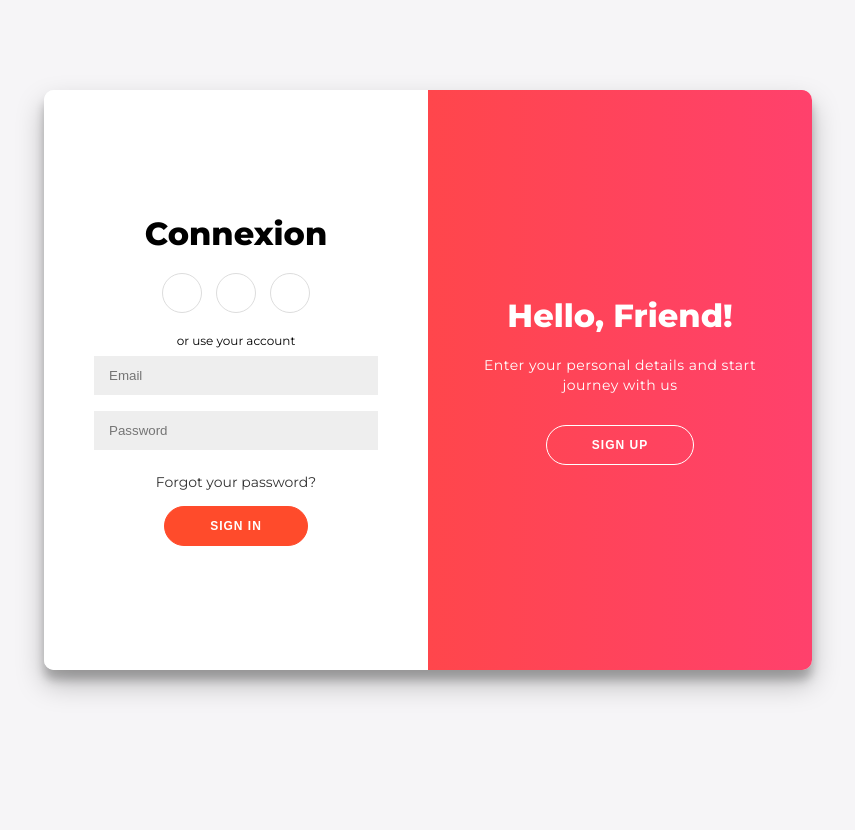
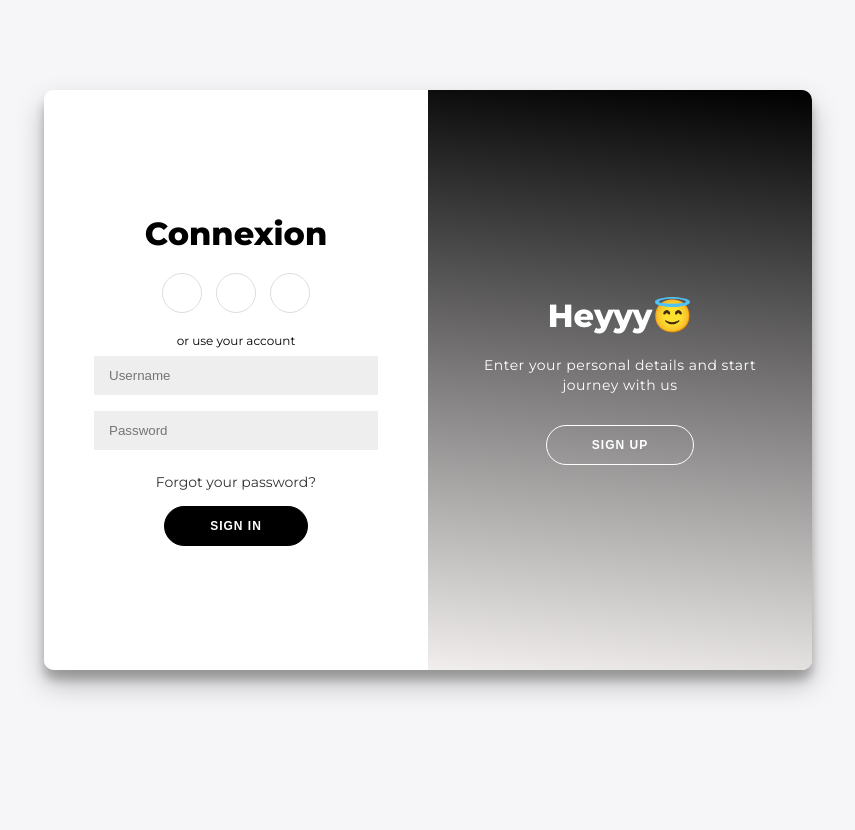
Before and after one commit to 8srael/e-sondage, a Django app: page /authentication/login_and_register/ in a window 1280 px wide. Shown: the whole page, without its empty margins (212-1067 px from the left). Run offline with Django 5.2, Linux system fonts and the light colour scheme.

Commit message:
16-05-2024 . authentication with username and mdp done✅🆗

```diff
--- a/authentication/static/style.css
+++ b/authentication/static/style.css
@@ -46,8 +46,10 @@ a {
 
 button {
 	border-radius: 20px;
-	border: 1px solid #FF4B2B;
-	background-color: #FF4B2B;
+	/* border: 1px solid #FF4B2B;
+	background-color: #FF4B2B; */
+    border: 1px solid #000;
+	background-color: #000;
 	color: #FFFFFF;
 	font-size: 12px;
 	font-weight: bold;
@@ -162,7 +164,7 @@ input {
 .overlay {
 	background: #FF416C;
 	background: -webkit-linear-gradient(to right, #FF4B2B, #FF416C);
-	background: linear-gradient(to right, #FF4B2B, #FF416C);
+	background: linear-gradient(5deg, #fffbfb, #000);
 	background-repeat: no-repeat;
 	background-size: cover;
 	background-position: 0 0;
--- a/authentication/templates/login_and_register.html
+++ b/authentication/templates/login_and_register.html
@@ -14,28 +14,32 @@
 			<div class="form-container sign-up-container">
 				<form method="POST" action="{% url 'register' %}">
 					{% csrf_token %}
-					{% if register_error %}
-						<span style="color:red">{{ register_error }}</span>
+					{% if messages and showRegister %}
+						{% for message in messages %}
+							<span style="color:red; margin-bottom: 10px">{{ message }}</span>
+						{% endfor%}
 					{% endif %}
-					<h2>Inscription</h2>
+					<h1>Inscription</h1>
 					<div class="social-container">
 						<a href="#" class="social"><i class="fab fa-facebook-f"></i></a>
 						<a href="#" class="social"><i class="fab fa-google-plus-g"></i></a>
 						<a href="#" class="social"><i class="fab fa-linkedin-in"></i></a>
 					</div>
 					<span>or use your email for registration</span>
-					<input type="text" placeholder="Name" name="username"/>
-					<input type="email" placeholder="Email" name="email"/>
-					<input type="password" placeholder="Password" name="password" />
-					<input type="password" placeholder="Confirm Password" name = "confirm-password" />
+					<input type="text" placeholder="Name" name="username" required/>
+					<input type="email" placeholder="Email" name="email" required/>
+					<input type="password" placeholder="Password" name="password" required/>
+					<input type="password" placeholder="Confirm Password" name = "confirm-password" required/>
 					<button type="submit">Sign Up</button>
 				</form>
 			</div>
 			<div class="form-container sign-in-container">
 				<form method="POST" action="{% url 'login' %}">
 					{% csrf_token %}
-					{% if login_error %}
-						<span style="color:red">{{ login_error }}</span>
+					{% if messages and showLogin %}
+						{% for message in messages %}
+							<span style="color:red; margin-bottom: 10px">{{ message }}</span>
+						{% endfor%}
 					{% endif %}
 					<h1>Connexion</h1>
 					<div class="social-container">
@@ -44,8 +48,9 @@
 						<a href="#" class="social"><i class="fab fa-linkedin-in"></i></a>
 					</div>
 					<span>or use your account</span>
-					<input type="email" placeholder="Email" name="email" />
-					<input type="password" placeholder="Password" name="password" />
+					<input type="text" placeholder="Username" name="username" required/>
+					{% comment %} <input type="email" placeholder="Email" name="email" required/> {% endcomment %}
+					<input type="password" placeholder="Password" name="password" required/>
 					<a href="#">Forgot your password?</a>
 					<button type="submit">Sign In</button>
 				</form>
@@ -53,12 +58,12 @@
 			<div class="overlay-container">
 				<div class="overlay">
 					<div class="overlay-panel overlay-left">
-						<h1>Welcome Back!</h1>
+						<h1>Bienvenue👋🏽</h1>
 						<p>To keep connected with us please login with your personal info</p>
 						<button class="ghost" id="signIn">Sign In</button>
 					</div>
 					<div class="overlay-panel overlay-right">
-						<h1>Hello, Friend!</h1>
+						<h1>Heyyy😇</h1>
 						<p>Enter your personal details and start journey with us</p>
 						<button class="ghost" id="signUp">Sign Up</button>
 					</div>
--- a/authentication/urls.py
+++ b/authentication/urls.py
@@ -7,6 +7,7 @@ from . import views
 
 urlpatterns = [
     path('login_and_register/', views.login_and_register, name='login_and_register'),
-    path('login/', views.login, name='login'),
-    path('register/', views.register, name='register'),
+    path('login/', views.user_login, name='login'),
+    path('register/', views.user_register, name='register'),
+    path('logout/', views.user_logout, name='logout'),
 ]
--- a/authentication/views.py
+++ b/authentication/views.py
@@ -1,8 +1,9 @@
 from django.shortcuts import render, redirect
-from django.contrib.auth import authenticate
+from django.contrib.auth import authenticate, login
+from django.contrib import messages
 from django.http import HttpResponse
 from django.contrib.auth.models import User
-
+from django.contrib.auth.decorators import login_required
 
 # Create your views here.
 
@@ -10,20 +11,25 @@ def login_and_register(request):
     return render(request, 'login_and_register.html')
 
 # login view
-def login(request):
+def user_login(request):
     if request.method == 'POST':
-        email = request.POST['email']
+        username = request.POST['username']
         password = request.POST['password']
-        print(email, password)
-        user = authenticate(email=email, password=password)
+        print(username, password, request is None)
+        user = authenticate(request, username=username, password=password)
+        print(user)
         if user:
             login(request, user)
-            return HttpResponse('Logged in')
-        return render(request, 'login_and_register.html', {'login_error': 'Nom d\'utilisateur ou mot de passe incorrect'})
+            print('In')
+            return HttpResponse(f"Logged in User {user.username}")
+        else:
+            print('Out')
+            messages.error(request, 'Email ou mot de passe incorrect')
+            return render(request, 'login_and_register.html', {'showLogin':True})
     else:
-        return render(request, 'login_and_register.html')
+        return redirect('login_and_register')
 
-def register(request):
+def user_register(request):
     if request.method == 'POST':
         username = request.POST['username']
         email = request.POST['email']
@@ -33,13 +39,17 @@ def register(request):
         print(username, email, password, confirm_password)
 
         if(len(password) < 8):
-            return render(request, 'login_and_register.html', {'register_error': 'Le mot de passe doit contenir au moins 8 caractères', 'stay' : True})
+            messages.error(request, 'Le mot de passe doit contenir au moins 8 caractères')
+            return  render(request, 'login_and_register.html', {'stay': True, 'showRegister':True})
         if(password != confirm_password):
-            return render(request, 'login_and_register.html', {'register_error': 'Les mots de passe ne correspondent pas', 'stay' : True})
+            messages.error(request, 'Les mots de passe ne correspondent pas')
+            return  render(request, 'login_and_register.html', {'stay': True, 'showRegister':True})
 
-        user = User.objects.create_user(username=username, email=email)
-        user.set_password(password)
+        user = User.objects.create_user(username=username, email=email, password=password)
         user.save() # save the user
         return redirect('login_and_register')
     else:
-        return render(request, 'login_and_register.html')
+        return redirect('login_and_register')
+
+def user_logout(request):
+    return HttpResponse('Logged out')
--- a/e_sondage/settings.py
+++ b/e_sondage/settings.py
@@ -55,7 +55,7 @@ ROOT_URLCONF = 'e_sondage.urls'
 TEMPLATES = [
     {
         'BACKEND': 'django.template.backends.django.DjangoTemplates',
-        'DIRS': [],
+        'DIRS': ['templates'],
         'APP_DIRS': True,
         'OPTIONS': {
             'context_processors': [
--- a/e_sondage/urls.py
+++ b/e_sondage/urls.py
@@ -20,4 +20,5 @@ from django.urls import path, include
 urlpatterns = [
     path('admin/', admin.site.urls),
     path('authentication/', include('authentication.urls')),
+    # path('authentication/', include('django.contrib.auth.urls')) # add this line
 ]
```
